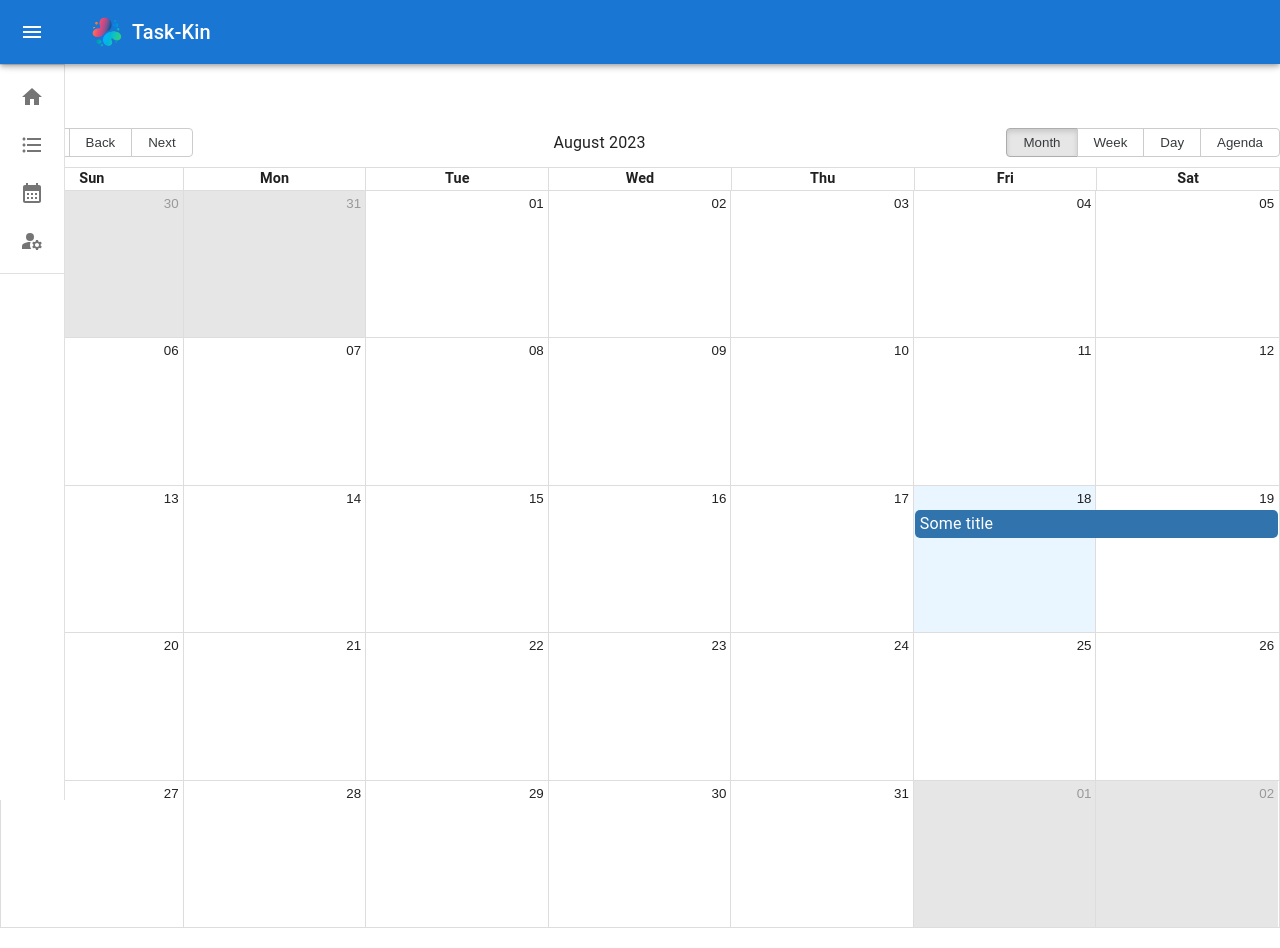
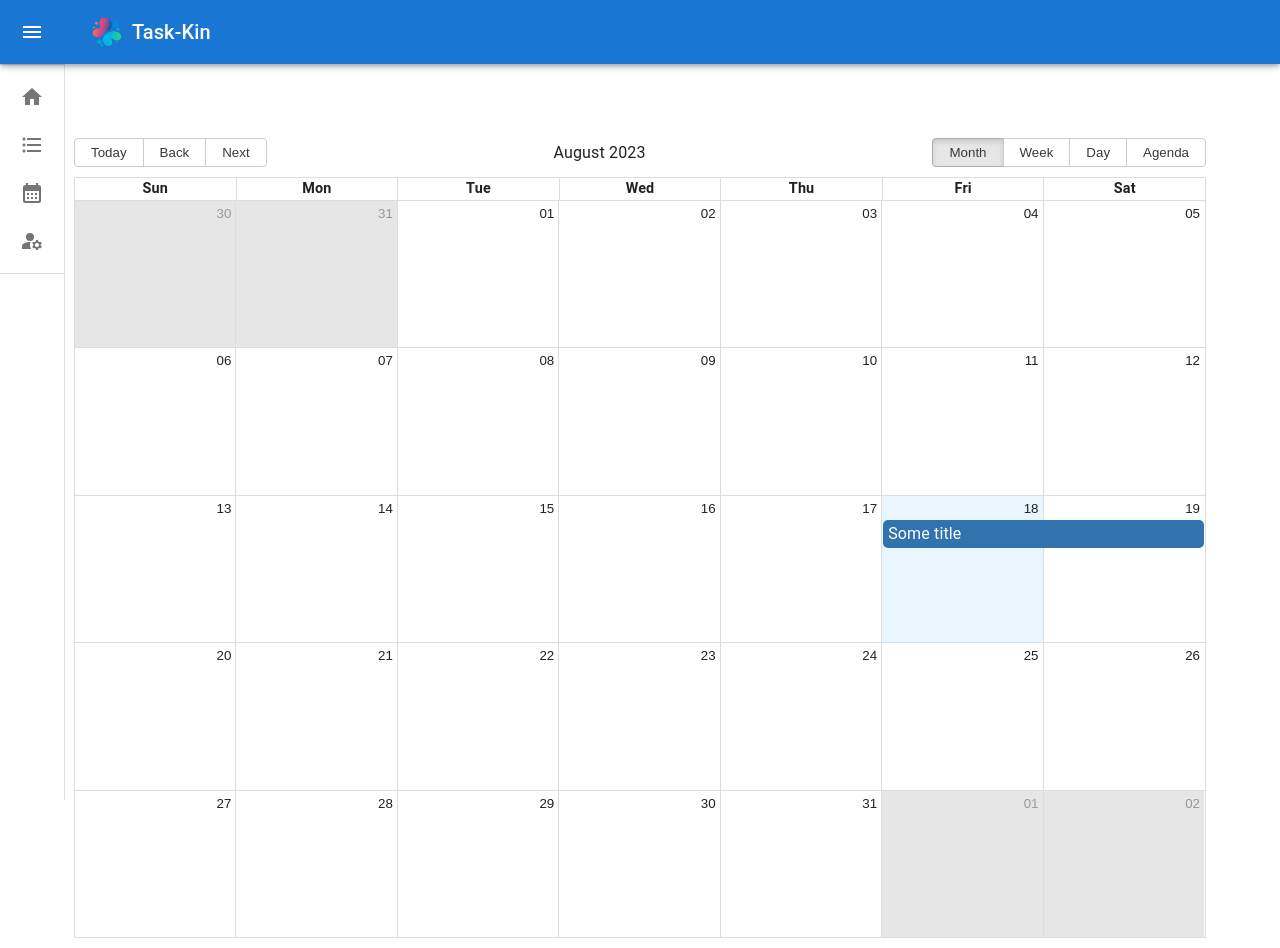
Before and after one commit to koshirok096/task-kin, a React (Create React App) app in the folder client/: page /calendar in a window 1280 px wide. Built offline with nearby package versions, Linux system fonts and the light colour scheme.

Commit message:
basic client added

```diff
--- a/client/src/pages/Calendar/Calendar.jsx
+++ b/client/src/pages/Calendar/Calendar.jsx
@@ -4,7 +4,7 @@ import Navbar from "../../components/Navbar/Navbar";
 import { Calendar as BigCalendar, momentLocalizer } from "react-big-calendar";
 import moment from "moment";
 
-import "./Calendar.module.css";
+import styles from "./Calendar.module.css";
 import "react-big-calendar/lib/css/react-big-calendar.css";
 
 const localizer = momentLocalizer(moment);
@@ -21,7 +21,7 @@ export default function Calendar() {
   ]);
 
   return (
-        <div className="App">
+        <div className={styles.main_wrapper}>
          <Navbar />
 
         <BigCalendar
--- a/client/src/pages/Calendar/Calendar.module.css
+++ b/client/src/pages/Calendar/Calendar.module.css
@@ -0,0 +1,6 @@
+.main_wrapper{
+    width: 90vw;
+    height: 100%;
+    margin: auto;
+    padding: 10px;
+}
```
